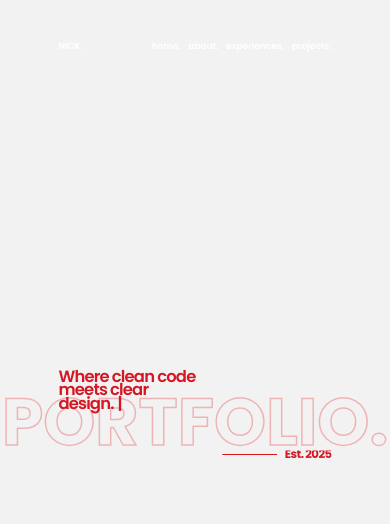
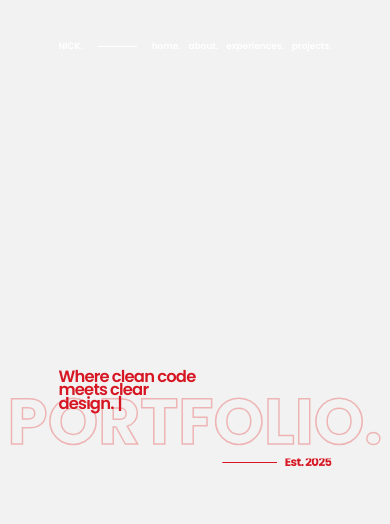
Before and after one commit to mnsling/portfolio_v1, a React (Vite) app: page / in a window 390 px wide. Shown: the top 524 px of the page. Built offline with nearby package versions, Linux system fonts and the light colour scheme.

Commit message:
landing page responsive2

```diff
--- a/src/components/type.jsx
+++ b/src/components/type.jsx
@@ -48,7 +48,7 @@ const Typewriter = () => {
             {doneTyping && (
                 <div className='w-[40%] flex flex-col justify-between items-end'>
                     <div className='w-[1vw] h-[1vw] bg-[#d61723] rounded-full animate-blink' />
-                    <div className='flex w-full items-center pb-4 md:pb-5 xl:pb-16 animate-wipeRight'>
+                    <div className='flex w-full items-center pb-2 md:pb-5 xl:pb-16 animate-wipeRight'>
                         <div className='w-[50%] xl:w-full h-[1px] bg-[#d61723]' />
                         <h1 className='w-[50%] text-[3vw] xl:text-[2vw] text-[#d61723] text-right leading-[2vw] font-bold tracking-tighter'>Est. 2025</h1>
                     </div>
--- a/src/pages/landing.jsx
+++ b/src/pages/landing.jsx
@@ -46,9 +46,9 @@ const Home = () => {
     <div className="relative h-[400vh] font-poppins min-w-[30%]">
       {/* Navbar */}
       <div className="w-full flex justify-center">
-        <div className={`fixed flex justify-between items-center min-w-[70%] z-50 pt-10 text-[2.3vw] md:text-[1.8vw] lg:text-[1.4vw] xl:text-[1vw] 2xl:text-[0.8vw] ${bgColor === 'white' ? 'text-black' : 'text-white'}`}>
+        <div className={`fixed flex justify-between items-center min-w-[70%] z-50 pt-10 text-[2.3vw] md:text-[1.8vw] lg:text-[1.4vw] xl:text-[1vw] 2xl:text-[1vw] ${bgColor === 'white' ? 'text-black' : 'text-white'}`}>
           <h1 className={`font-semibold z-50 ${bgColor === 'white' ? 'text-[#d61723]' : 'text-[#fff]'}`}>NICK.</h1>
-          <div className={`hidden xl:block w-[30vw] 2xl:w-[40vw] h-[1px] ${bgColor === 'white' ? 'bg-[#d61723]' : 'bg-[#fff]'}`} />
+          <div className={`w-[10vw] md:w-[20vw] lg:w-[30vw] xl:w-[35vw] h-[1px] button ${bgColor === 'white' ? 'bg-[#d61723]' : 'bg-[#fff]'}`} />
           <div className={`flex gap-2 md:gap-4 xl:gap-8 font-semibold items-start ${bgColor === 'white' ? 'text-[#d61723]' : 'text-[#fff]'}`}>
             <button onClick={() => handleScroll('landing')}>home.</button>
             <button onClick={() => handleScroll('about')}>about.</button>
@@ -60,8 +60,8 @@ const Home = () => {
 
       {/* Landing Section */}
       <div id="landing" className="sticky top-0 h-screen w-full z-10 flex items-center justify-center bg-[#f2f2f2] section" data-bg-color="white" style={{ scrollPaddingTop: '50px' }}>
-        <h1 className='absolute text-[17vw] font-bold stroke'>PORTFOLIO.</h1>
-        <div className='min-w-[70%] min-h-[20%] py-8 md:min-h-[30%] lg:min-h-[35%] xl:min-h-[50%] 2xl:min-h-[60%] flex justify-between z-50'>
+        <h1 className='absolute text-[16.5vw] font-bold stroke'>PORTFOLIO.</h1>
+        <div className='min-w-[70%] min-h-[20%] py-8 md:min-h-[30%] lg:min-h-[35%] xl:min-h-[50%] 2xl:min-h-[60%] flex justify-between z-50 button'>
           <Type />
         </div>
       </div>
```
